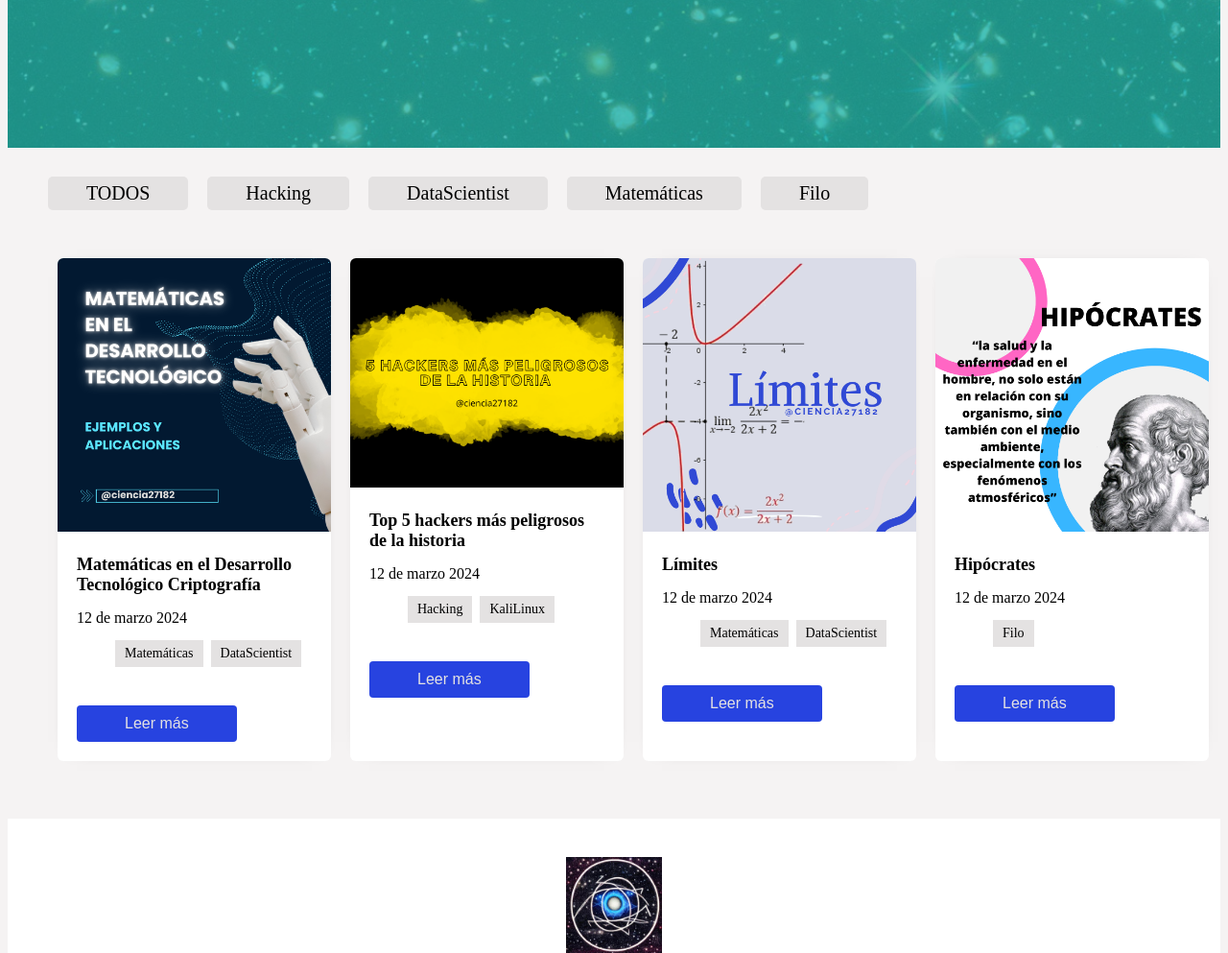
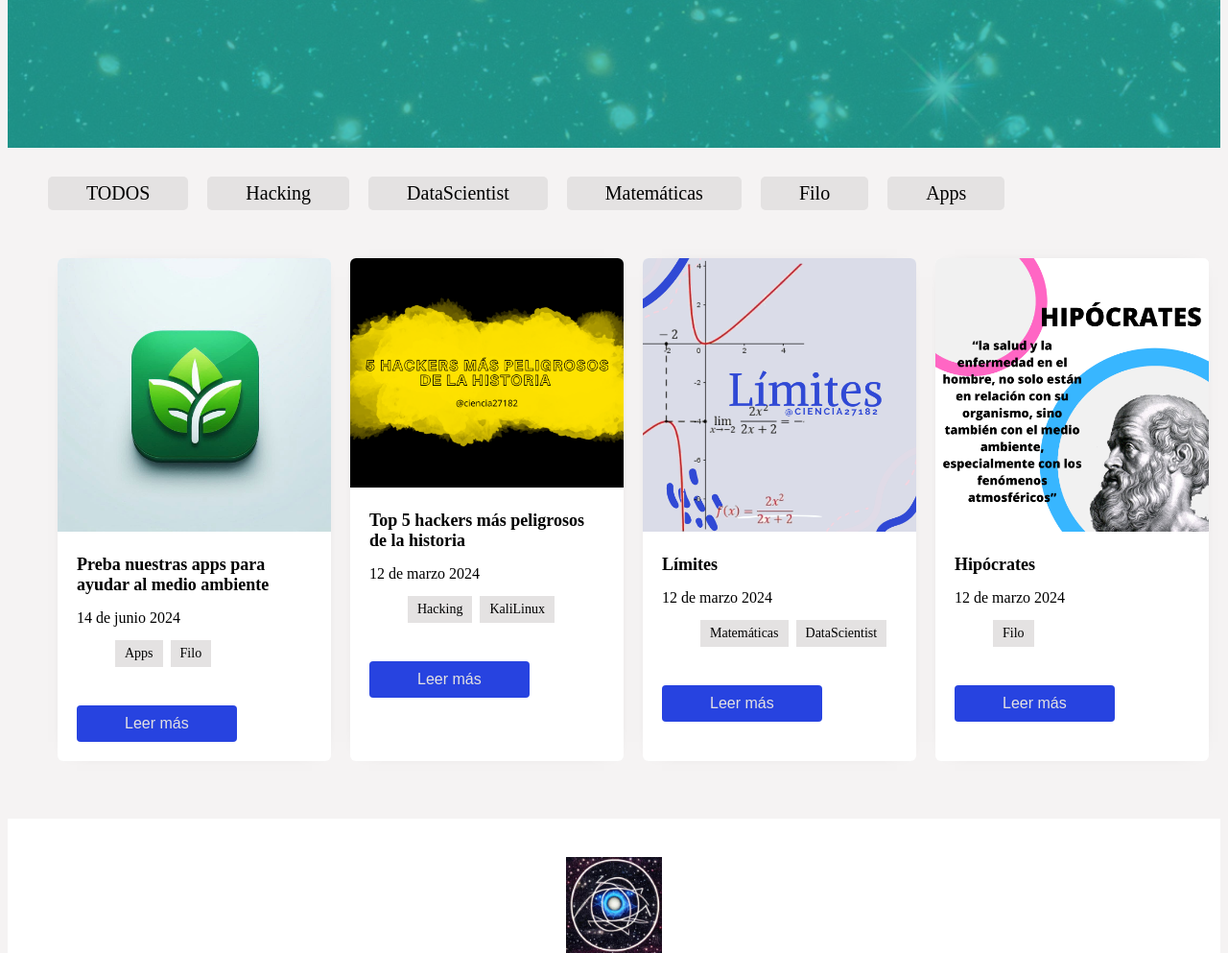
Before and after one commit to JuanMario0/ciencia27182.github.io, a plain HTML site: page blog.html in a window 1280 px wide. Shown: the part 426-1419 px from the top of the page at 96% size. Drawn offline with Linux system fonts and the light colour scheme.

Commit message:
blog.html

```diff
--- a/blog.html
+++ b/blog.html
@@ -78,6 +78,7 @@
     <input type="radio" id="Ciencia de datos" name="categories" value="DataScientist">
     <input type="radio" id="Matemáticas" name="categories" value="Matemáticas">
     <input type="radio" id="Filo" name="categories" value="Filo">
+    <input type="radio" id="Apps" name="categories" value="Apps">
 
     <div class="container-category">
         <label for="TODOS">TODOS</label>
@@ -85,30 +86,29 @@
         <label for="Ciencia de datos">DataScientist</label>
         <label for="Matemáticas">Matemáticas</label>
         <label for="Filo">Filo</label>
+        <label for="Apps">Apps</label>
     </div>
+
 
 
      <div class="posts">
 
-        <div class="post" data-category="Matemáticas DataScientist">
-
+        <div class="post" data-category="Apps Filo">
             <div class="ctn-img">
-                <img src="./img/MT_1.png" alt="">
+                <img src="./img/EcoAPp.jpg" alt="">
 
             </div>
-            <h2>Matemáticas en el Desarrollo Tecnológico Criptografía </h2>
-            <span>12 de marzo 2024</span>
+            <h2>Preba nuestras apps para ayudar al medio ambiente</h2>
+            <span>14 de junio 2024</span>
             <ul class="ctn-tag">
-                <li>Matemáticas</li>
-                <li>DataScientist</li>
+                <li>Apps</li>
+                <li>Filo</li>
             </ul>
-            <a href="articulo.html"><button>Leer más</button></a>
+            <a href="Apps.html"><button>Leer más</button></a>
+           </div>
 
 
-
-           </div>
-
-       <div class="post" data-category="Hacking">
+        <div class="post" data-category="Hacking">
 
         <div class="ctn-img">
             <img src="./img/5 hackers/HACKER1.png" alt="">
```
